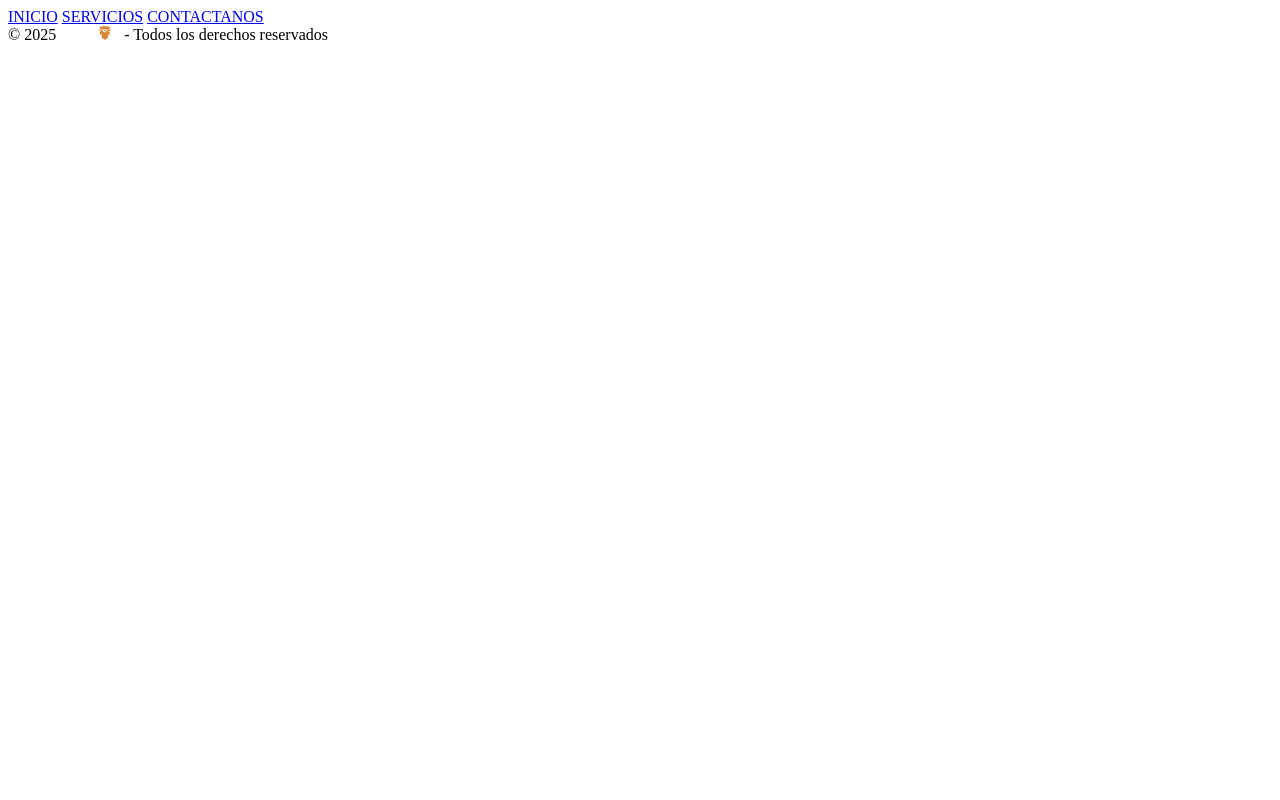
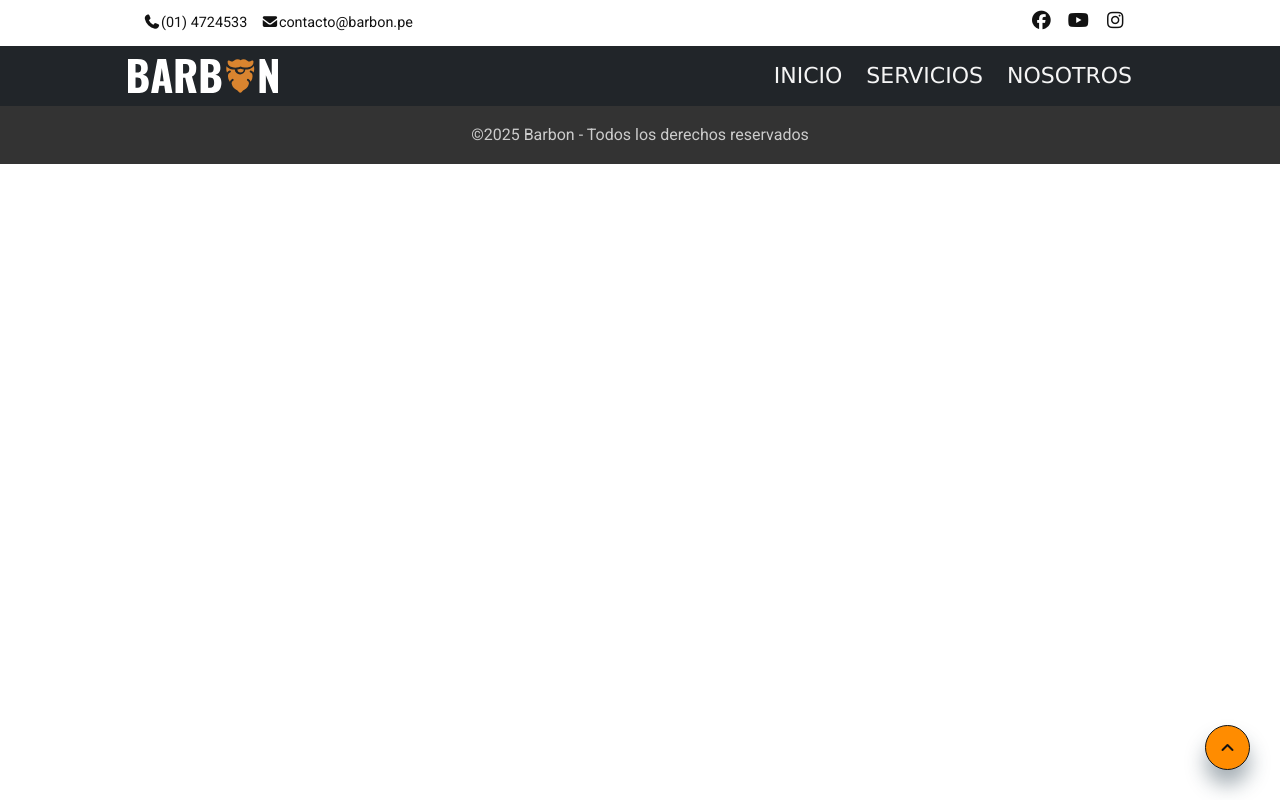
Before and after one commit to medinaapanduroo14-lang/PA1_Desarrollo_web, a plain HTML site: page nosotros.html in a window 1280 px wide. Drawn offline with Linux system fonts and the light colour scheme.

Commit message:
nosotros conectado a las paginas

```diff
--- a/nosotros.html
+++ b/nosotros.html
@@ -1,26 +1,85 @@
 <!DOCTYPE html>
-<html lang="es">
+<html lang="en">
 <head>
     <meta charset="UTF-8">
     <meta name="viewport" content="width=device-width, initial-scale=1.0">
-    <link rel="stylesheet" href="Carpeta_css/nosotros.css">
-    <title>Document</title>
+    <title>Barbershop</title>
+    <link rel="stylesheet" href="/assets/css/style.css">
+
+    <link rel="preconnect" href="https://fonts.googleapis.com">
+    <link rel="preconnect" href="https://fonts.gstatic.com" crossorigin>
+    <link href="https://fonts.googleapis.com/css2?family=Roboto:ital,wght@0,100..900;1,100..900&display=swap" rel="stylesheet">
+
+    <!-- Enlazar el HTML con la libreria de iconos de font-awesone 6.7.2 -->
+    <link rel="stylesheet" href="https://cdnjs.cloudflare.com/ajax/libs/font-awesome/7.0.1/css/all.min.css" integrity="sha512-2SwdPD6INVrV/lHTZbO2nodKhrnDdJK9/kg2XD1r9uGqPo1cUbujc+IYdlYdEErWNu69gVcYgdxlmVmzTWnetw==" crossorigin="anonymous" referrerpolicy="no-referrer" />
 </head>
 <body>
-    <div  class="fondo_contenedor1" >
-            <div class="menu">
-                <a href="index.html">INICIO</a>
-                <a href="servicios.html">SERVICIOS</a>
-                <a href="nosotros.html">CONTACTANOS</a>
+    <header id="top-bar">
+        <div class="container">
+            <div class="row row-justifycontent" >
+                <!-- Para los elementos de contacto -->
+                 <div>
+                    <a class="row-topbar-link" href="tel:5114724533" target="_blank">
+                        <i class="fa-solid fa-phone"></i>(01) 4724533
+                    </a>
+                    <a class="row-topbar-link" href="mailto:contacto@barbon.pe" target="_blank">
+                        <i class="fa-solid fa-envelope"></i>contacto@barbon.pe
+                    </a>
+                 </div>
+
+                 <!-- Para los elementos de las redes sociales -->
+                  <div>
+                    <a class="row-topbar-link" href="https://www.facebook.com/" target="_blank" title="siguenos en Faceboock">
+                        <i class="fa-brands fa-facebook row-topbar-icons"></i>
+                    </a>
+                    <a class="row-topbar-link" href="https://www.youtube.com/" target="_blank" title="siguenos en Youtube">
+                        <i class="fa-brands fa-youtube row-topbar-icons"></i>
+                    </a>
+                    <a class="row-topbar-link" href="https://www.instagram.com/" target="_blank" title="siguenos en Instagram">
+                        <i class="fa-brands fa-instagram row-topbar-icons"></i>
+                    </a>
+                </div>
+
+                  </div>
             </div>
-    </div>
+        </div>
+    </header>
+
+    <!-- Cabecera -->
+    <header class="header padding-sm">
+        <div class="container">
+            <!-- Barra de navegacion -->
+             <div class="nav-bar">
+                <!-- Logo -->
+                 <div class="nav-logo ">
+                    <img  src="assets/img/logo_1.svg" class="img-fluid" alt="">
+                 </div>
+
+                <!-- Barra de menu -->
+                <div class="menu">
+                    <a href="index.html">INICIO</a>
+                    <a href="servicios.html">SERVICIOS</a>
+                    <a href="nosotros.html">NOSOTROS</a>
+
+                </div>
+            </div>
+        </div>
+    </header>
 
 
 
-    <footer class="footer padding-sm">
+
+    <!-- Pie de pagina -->
+    <footer class="footer padding-sm nav-footer">
         <div class="container">
-            <div>&copy; 2025 <img src="assets/img/logo_1.svg" width="60" alt=""> - Todos los derechos reservados</div>
+            <div>&copy;2025 Barbon - Todos los derechos reservados</div>
         </div>
     </footer>
+
+    <!-- Boton para hacer scroll rapido al inicio de la pagina -->
+    <a href="#" class="scroll-up">
+        <i class="fa-solid fa-angle-up"></i>
+    </a>
+
 </body>
 </html>
```
Also changed, not shown: index.html (+1 -1 lines), servicios.html (+1 -0 lines).
